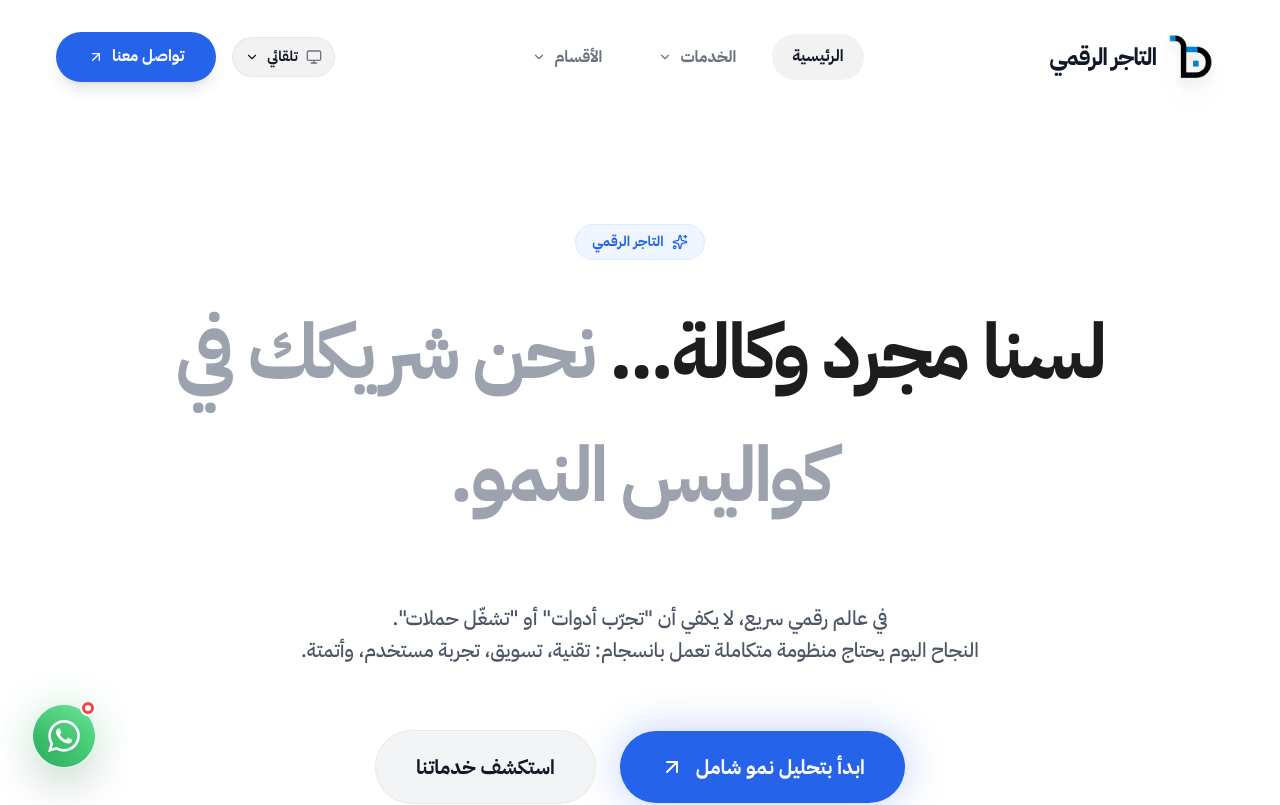
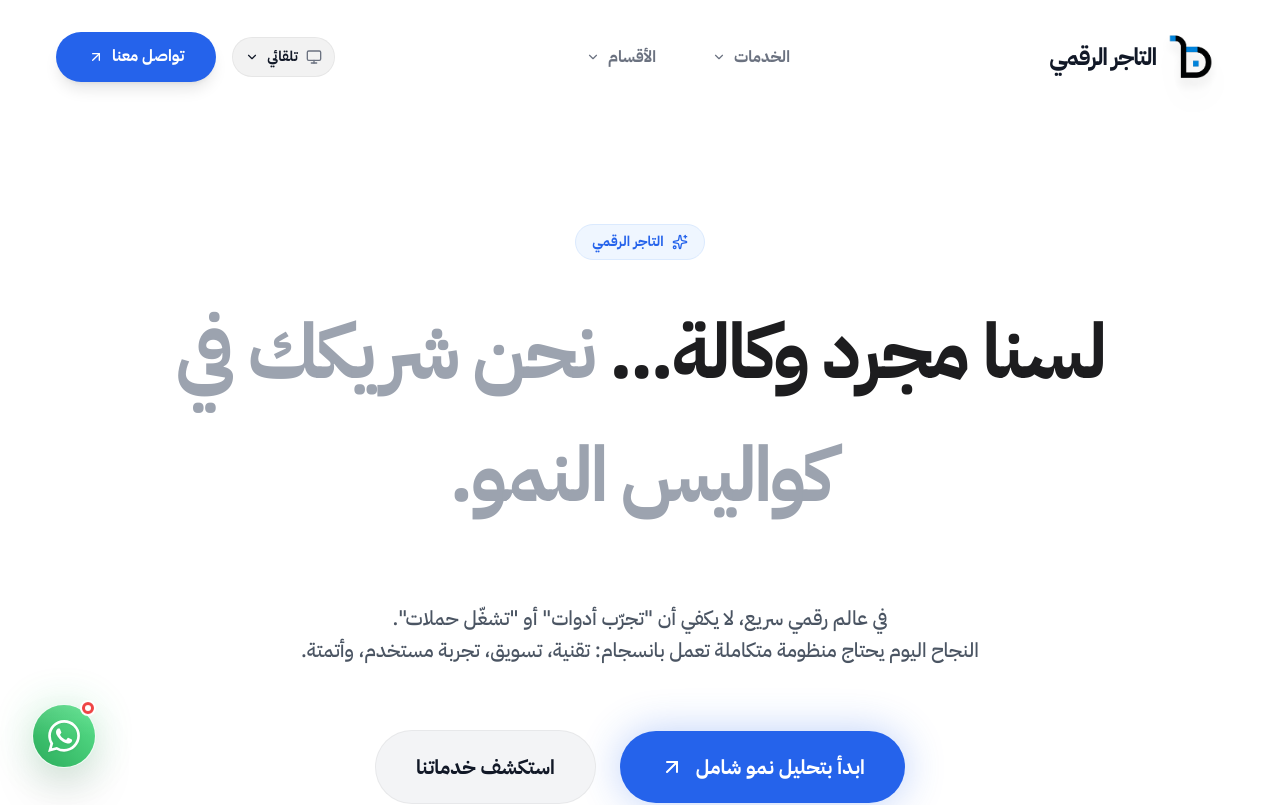
Before and after one commit to mohamedlahlah/asdwww, a React (Vite) app: page / in a window 1280 px wide. Shown: the top 805 px of the page. Built offline with nearby package versions, Linux system fonts and the light colour scheme.

Commit message:
Remove redundant 'Home' link from desktop navbar

```diff
--- a/components/Layout.tsx
+++ b/components/Layout.tsx
@@ -76,13 +76,6 @@ const Layout = ({ children }: { children: React.ReactNode }) => {
 
                 {/* Desktop Navigation Links - Centered when scrolled */}
                 <div className="hidden lg:flex items-center gap-2 xl:gap-4 bg-transparent">
-                    <Link
-                        to="/"
-                        className={`px-5 py-2.5 rounded-full text-base font-black transition-all duration-300 flex items-center gap-2
-                        ${pathname === '/' ? 'bg-black/5 dark:bg-white/10 text-gray-900 dark:text-white' : 'text-gray-500 dark:text-gray-400 hover:text-gray-900 dark:hover:text-white hover:bg-black/5 dark:hover:bg-white/5'}`}
-                    >
-                        الرئيسية
-                    </Link>
 
                     {/* Services Dropdown Trigger */}
                     <div className="relative group/nav" ref={servicesRef}>
```
